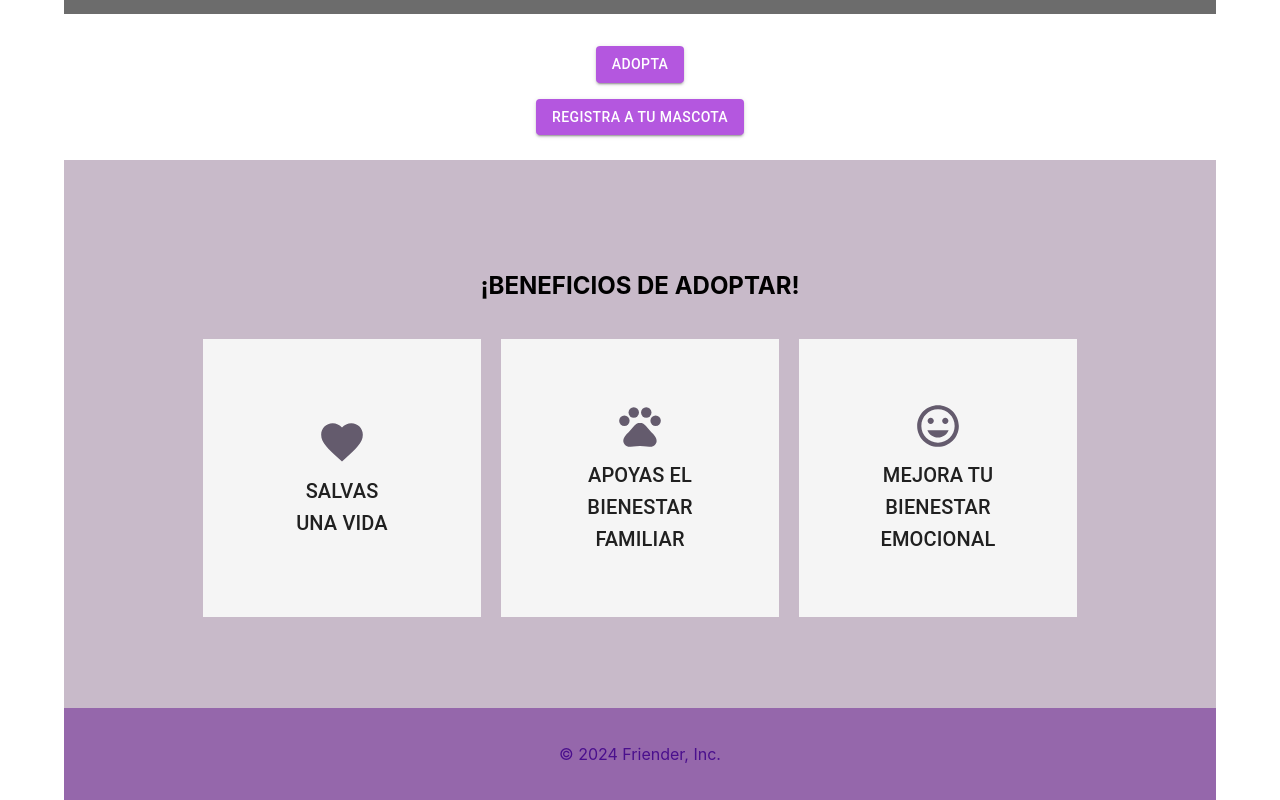
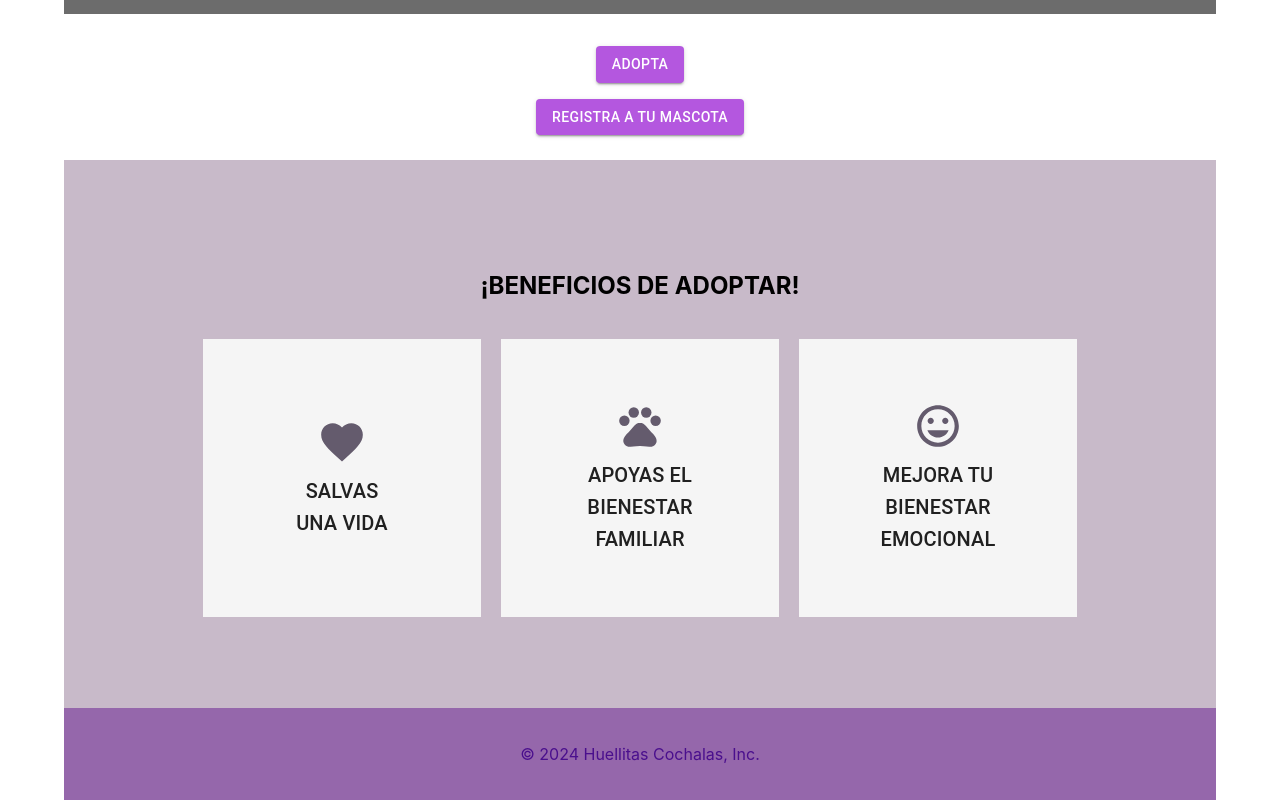
Before and after one commit to Jh0nZ/huellitasCochalas, a React (Create React App) app in the folder frontend/: page / in a window 1280 px wide. Shown: the part 462-1262 px from the top of the page. Built offline with nearby package versions, Linux system fonts and the light colour scheme; grey boxes are pictures that could not be loaded.

Commit message:
correcion del nombre del footer

```diff
--- a/frontend/src/pages/Home.js
+++ b/frontend/src/pages/Home.js
@@ -138,9 +138,10 @@ const Home = () => {
           </div>
         </div>
       </section>
+
       <section id="home-footer" >
         <div className='text-centered'>
-          <p>© 2024 Friender, Inc.</p>
+          <p>© 2024 Huellitas Cochalas, Inc.</p>
         </div>
       </section>
           </div>
```
